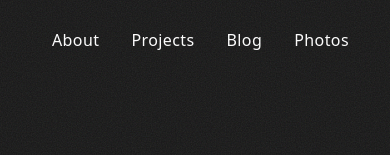
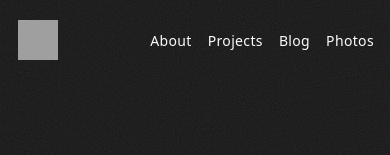
Before and after one commit to rubensqueiroz863/portfolio, a Next.js app: page /about in a window 390 px wide. Shown: the top 155 px of the page. Built offline with nearby package versions, Linux system fonts and the light colour scheme; grey boxes are pictures that could not be loaded.

Commit message:
fix(mobile): Consertar a navbar da versão mobile do site

```diff
--- a/src/app/components/NavBar.tsx
+++ b/src/app/components/NavBar.tsx
@@ -12,7 +12,7 @@ const navItems = [
 export default function NavBar() {
   return (
     <header className="w-full bg-neutral-900">
-      <nav className="flex items-center justify-between h-20 px-12 text-white max-w-7xl mx-auto">
+      <nav className="flex items-center justify-between h-20 px-4 md:px-12 xl:px-2 text-white max-w-7xl mx-auto">
         <svg
           className="pointer-events-none absolute inset-0 w-full min-h-full opacity-[0.1]"
           xmlns="http://www.w3.org/2000/svg"
@@ -41,12 +41,12 @@ export default function NavBar() {
         </Link>
 
         {/* Navigation */}
-        <ul className="flex items-center gap-8">
+        <ul className="flex items-center gap-4 md:gap-8">
           {navItems.map((item) => (
             <li key={item.href}>
               <Link
                 href={item.href}
-                className="text-md tracking-wide hover:text-neutral-400 transition-colors"
+                className="text-sm md:text-md xl:text-[15px] tracking-wide hover:text-neutral-400 transition-colors"
               >
                 {item.label}
               </Link>
```
